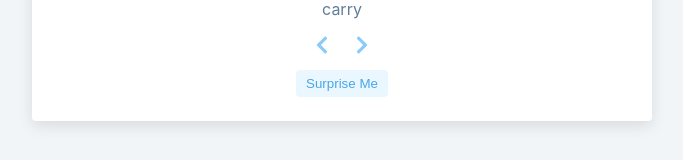
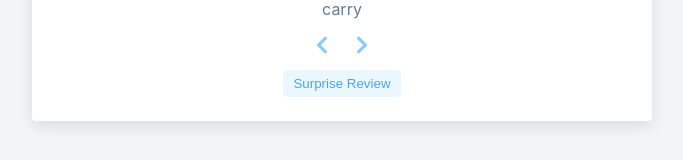
Before and after one commit to vanishap/reviews, a React (Create React App) app: page / in a window 1280 px wide. Shown: the part 552-712 px from the top of the page, without its empty margins (298-981 px from the left). Built offline with nearby package versions, Linux system fonts and the light colour scheme.

Commit message:
button functionality

```diff
--- a/src/Review.js
+++ b/src/Review.js
@@ -29,6 +29,11 @@ const Review= ()=>{
             return lengthCheck(currIndex);
         })
      };
+//function to display random review
+     const surpriseReview= ()=>{
+        let randomNumber = Math.floor(Math.random() * reviews.length-1) +1;
+        setIndex(randomNumber);
+     }
     return(
         <article className='review'>
           <div className="img-container">
@@ -48,7 +53,7 @@ const Review= ()=>{
                 <FaChevronRight />
             </button>
             </div>
-            <button className='random-btn'>Surprise Me</button>
+            <button className='random-btn' onClick={surpriseReview}>Surprise Review</button>
         </article>
     )
 }
```
